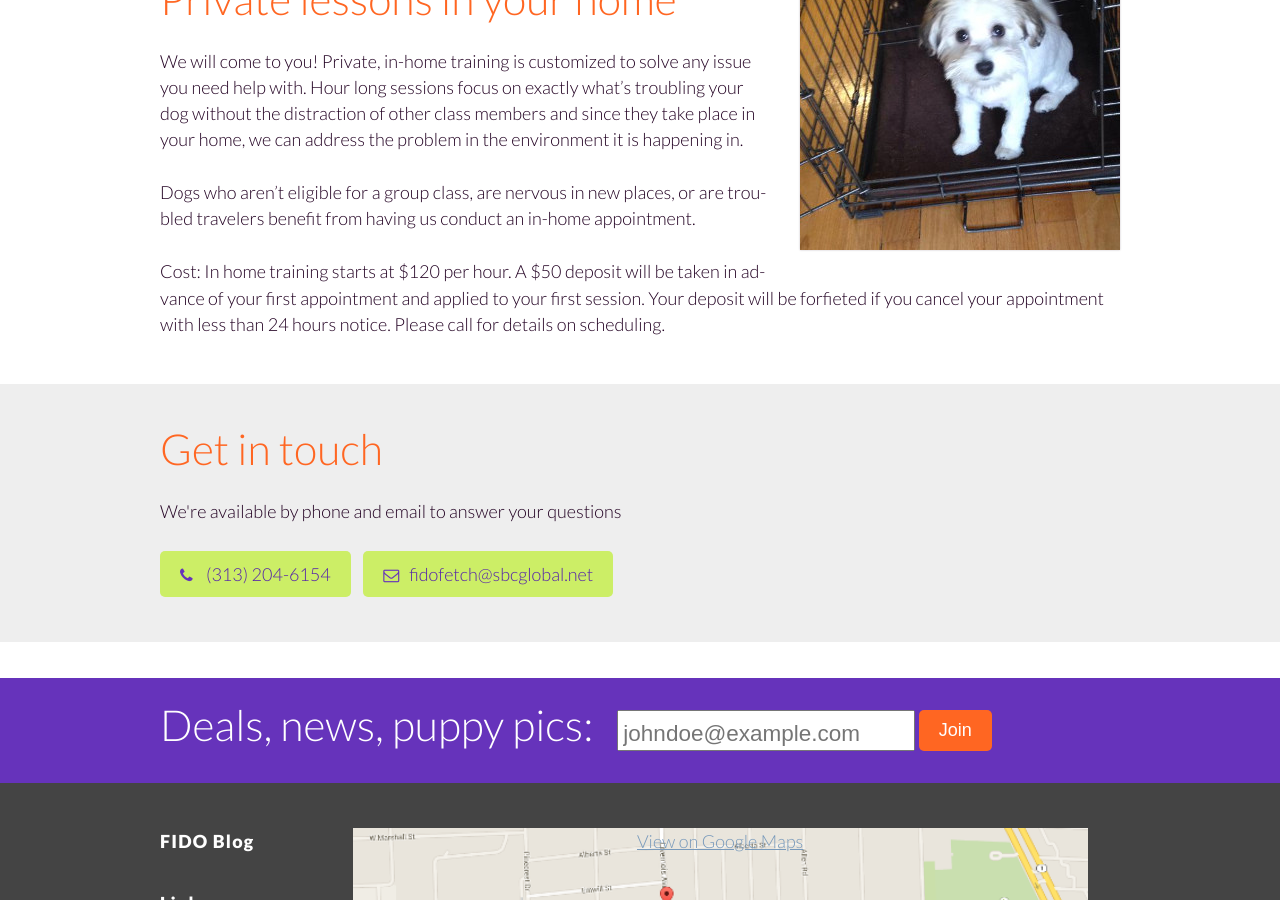
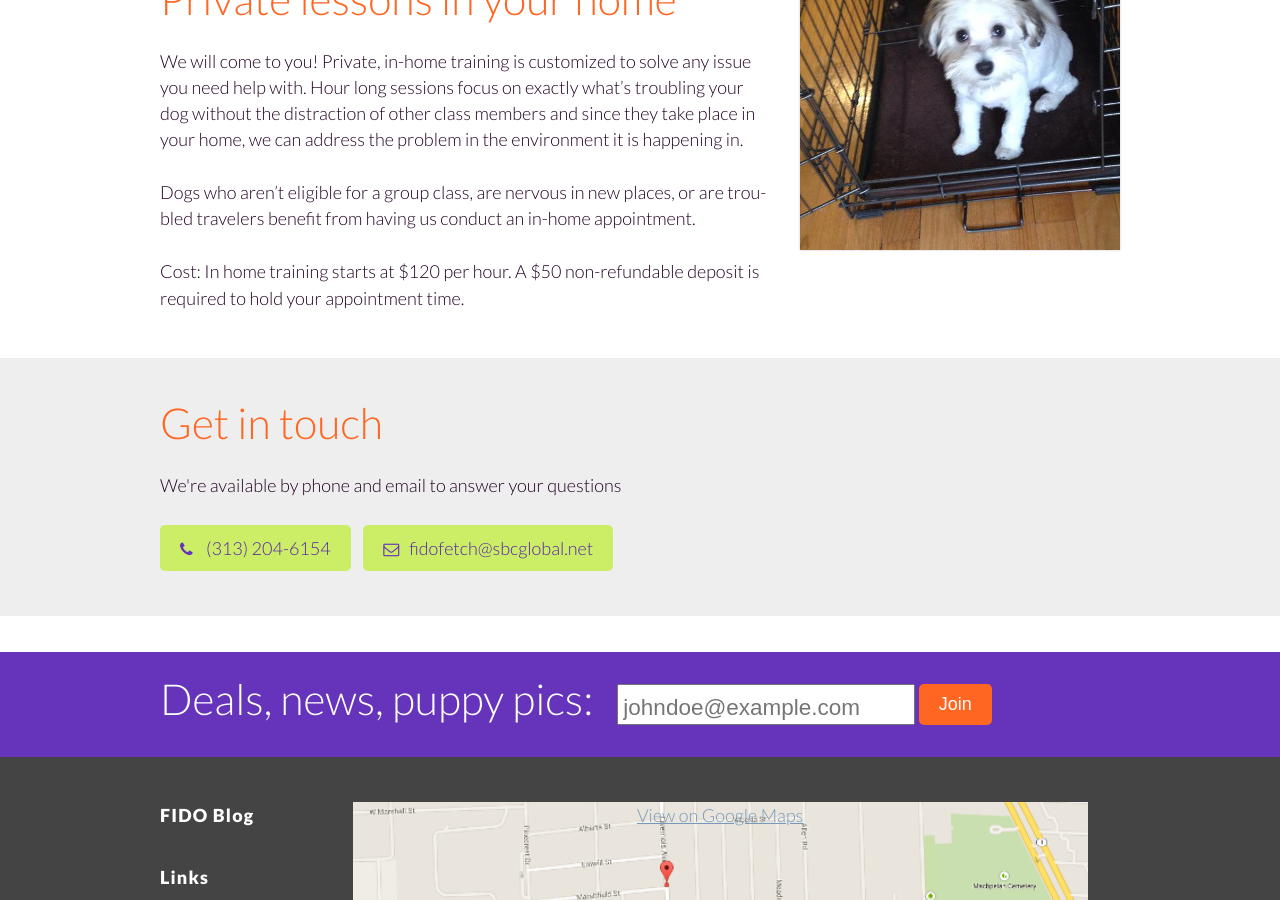
Before and after one commit to fidodogtraining/fidodogtraining.github.io, a Jekyll site: the page built from _autopages/training.md, in a window 1280 px wide and 900 px high, scrolled down 1248 px. Built offline with Jekyll 4.4.1, drawn with Linux system fonts in a browser that asks for light colours; Markdown is read by kramdown in place of the engine named in the settings.

Commit message:
Update training.md

```diff
--- a/_autopages/training.md
+++ b/_autopages/training.md
@@ -47,6 +47,4 @@ we can address the problem in the environment it is happening in.
 Dogs who aren't eligible for a group class, are nervous in new places, or are troubled
 travelers benefit from having us conduct an in-home appointment.
 
-Cost: In home training starts at $120 per hour. A $50 deposit will be taken in advance of your first appointment and applied
-to your first session. Your deposit will be forfieted if you cancel your appointment with less than 24 hours notice. Please
-call for details on scheduling.
+Cost: In home training starts at $120 per hour. A $50 non-refundable deposit is required to hold your appointment time.
```
